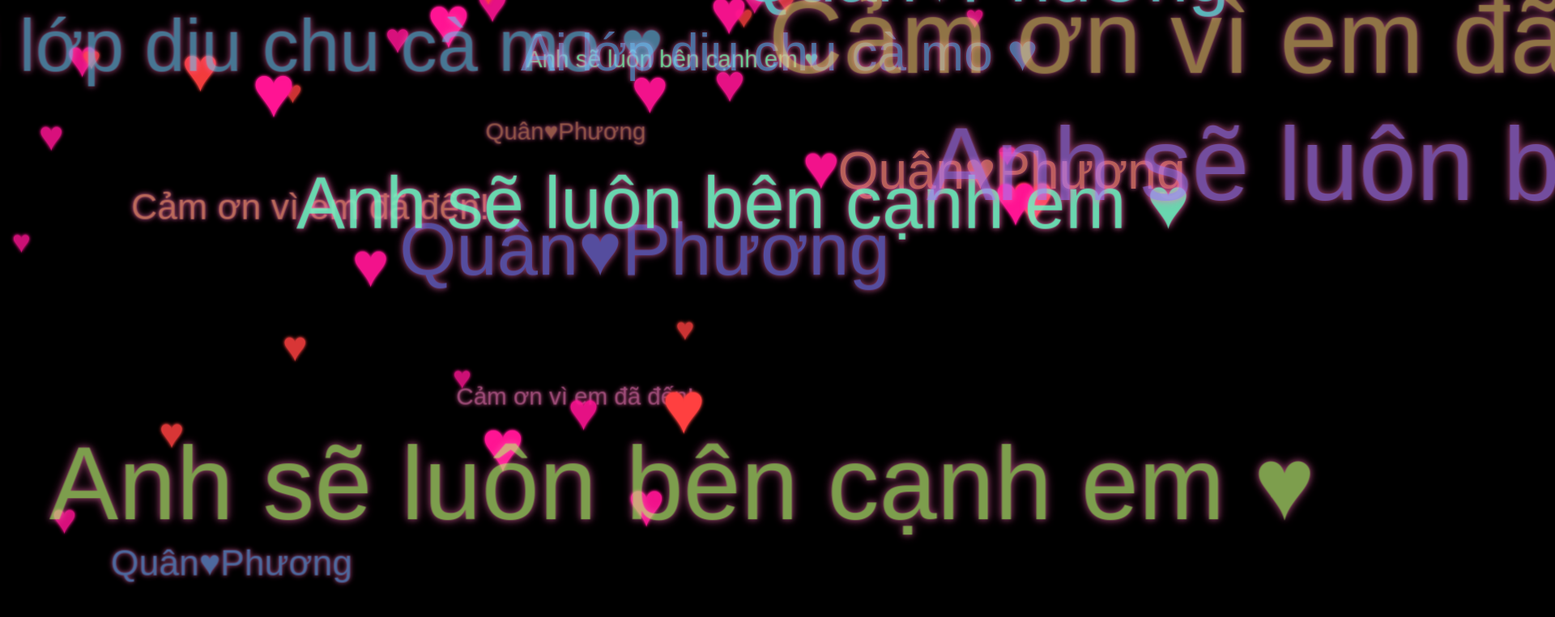
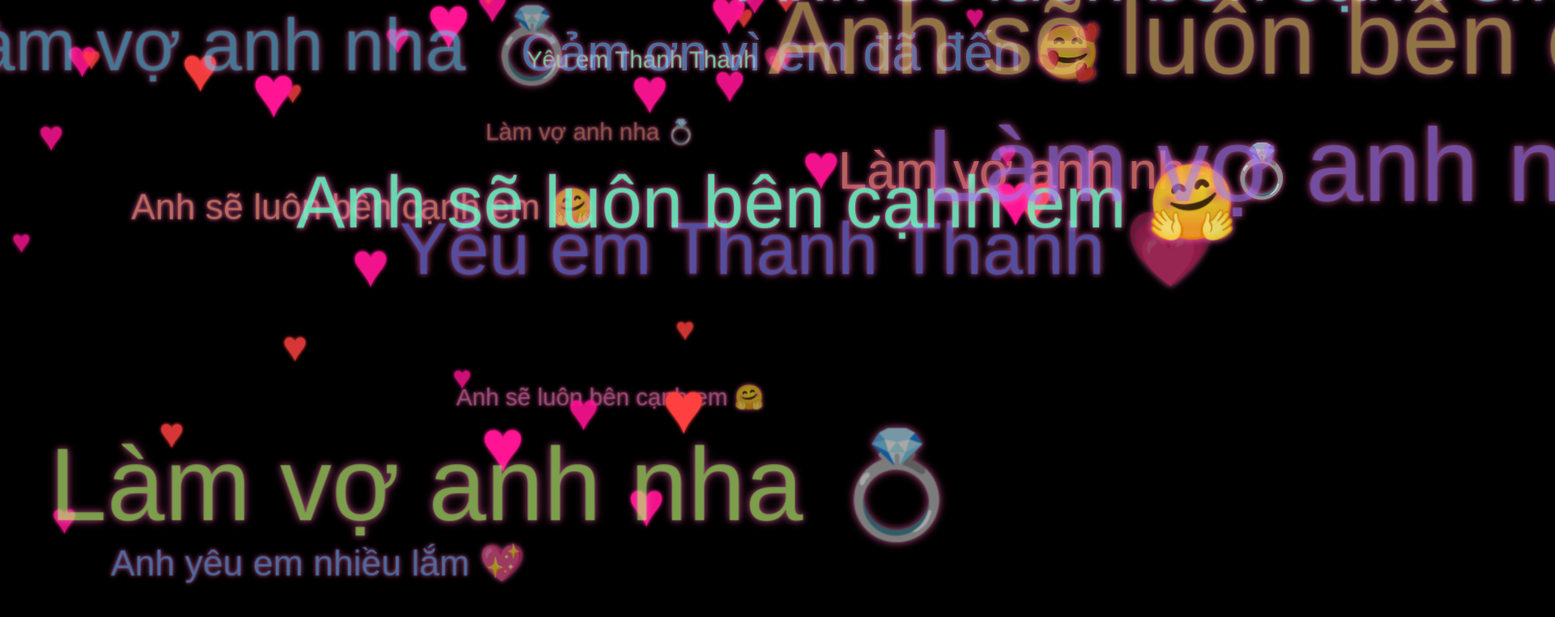
Before and after one commit to love-uu-forever/love19, a plain HTML site: page index.html in a window 1280 px wide. Shown: the top 762 px of the page at 81% size, 1920 px wide, since content can reach past the window. Drawn offline with Linux system fonts and the light colour scheme.

Commit message:
Update index.html

```diff
--- a/index.html
+++ b/index.html
@@ -134,10 +134,21 @@
     </audio>
     <script>
         const texts = [
-            "Cảm ơn vì em đã đến!",
-            "Ai lớp diu chu cà mo ♥",
-            "Anh sẽ luôn bên cạnh em ♥",
-            "Quân♥Phương"
+        "Cảm ơn vì em đã đến 🥰",
+  "Anh yêu em nhiều lắm 💖",
+  "Anh sẽ luôn bên cạnh em 🤗",
+  "Yêu em Thanh Thanh 💗",
+  "Làm vợ anh nha 💍",
+   "Cảm ơn vì em đã đến 🥰",
+  "Anh yêu em nhiều lắm 💖",
+  "Anh sẽ luôn bên cạnh em 🤗",
+  "Yêu em Thanh Thanh 💗",
+  "Làm vợ anh nha 💍",
+   "Cảm ơn vì em đã đến 🥰",
+  "Anh yêu em nhiều lắm 💖",
+  "Anh sẽ luôn bên cạnh em 🤗",
+  "Yêu em Thanh Thanh 💗",
+  "Làm vợ anh nha 💍",
         ];
 
         const scene = document.getElementById("scene");
```
